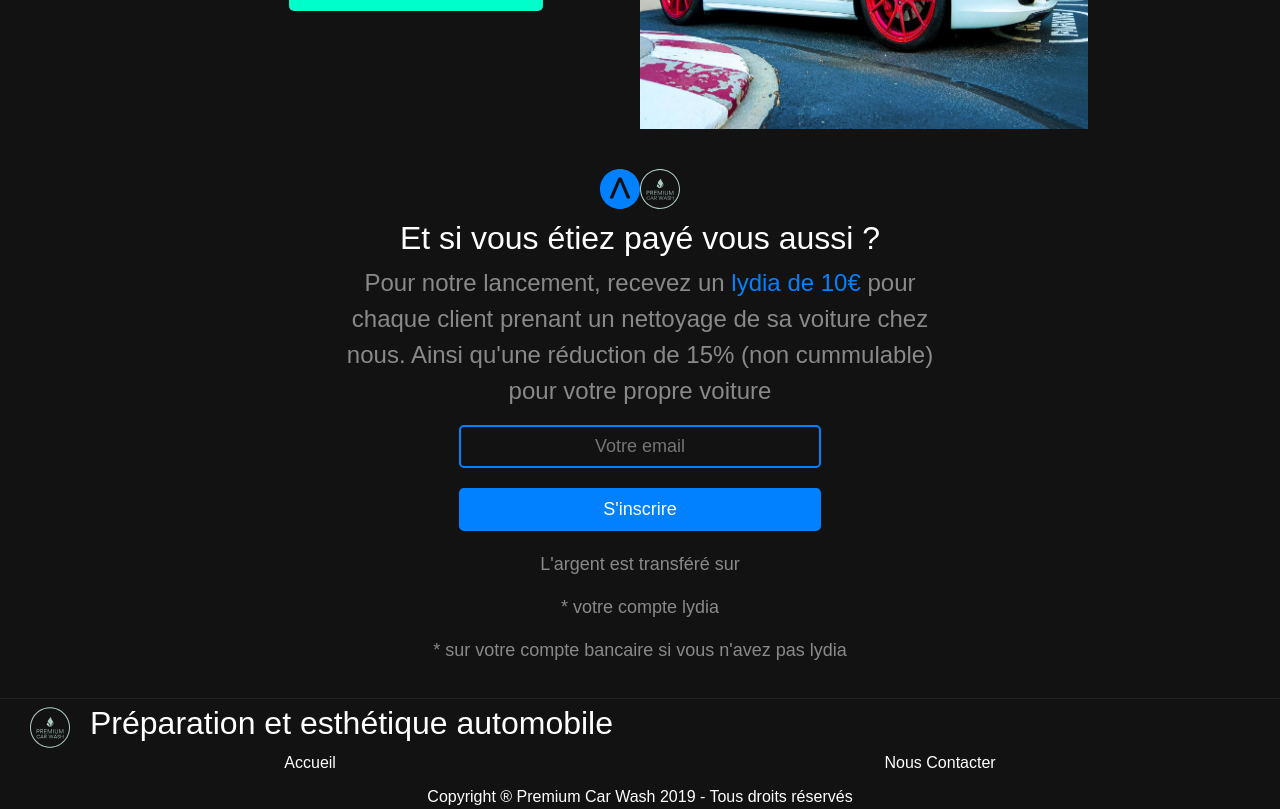
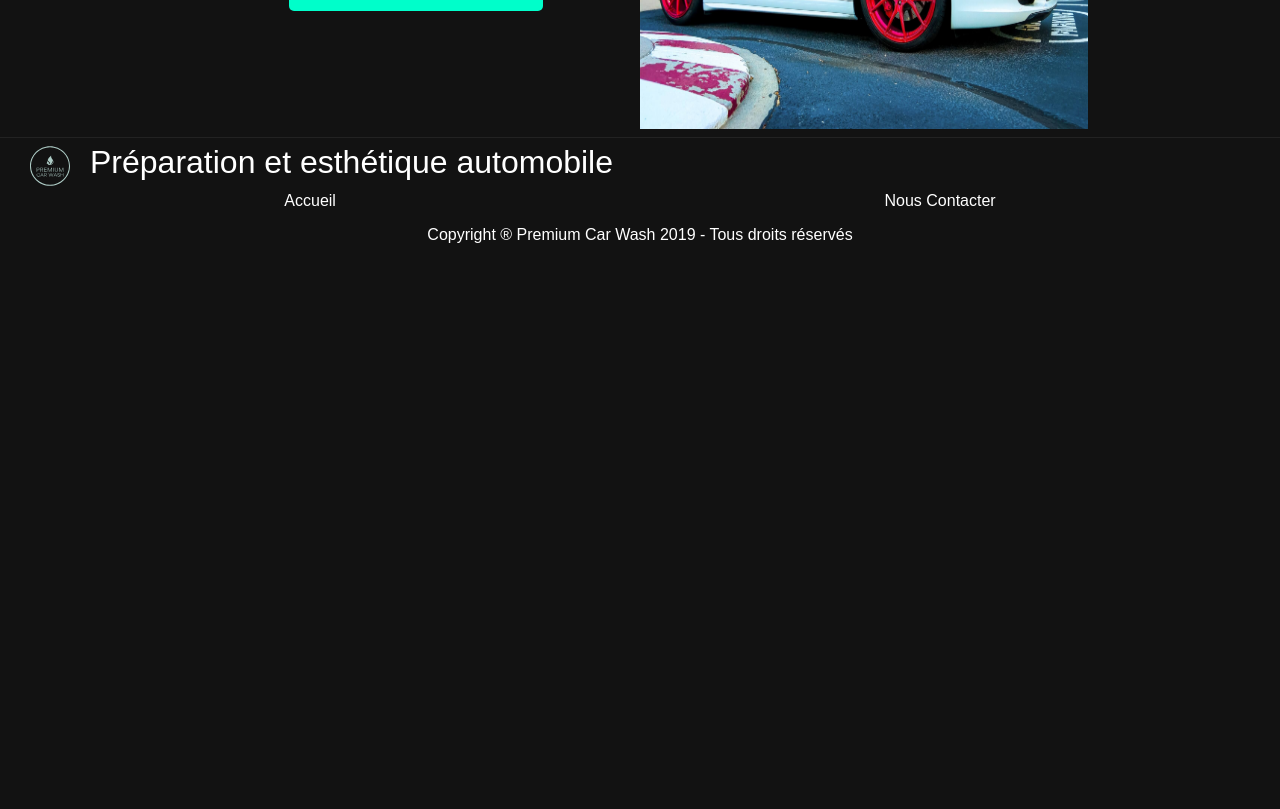
Before and after one commit to Yvens16/next-premium-car-wash, a Next.js app: page / in a window 1280 px wide. Shown: the part 1060-1869 px from the top of the page. After the commit the page ends 1307 px from the top, so only its background shows below. Built offline with nearby package versions, Linux system fonts and the light colour scheme; no server answers.

Commit message:
removed signup from homepage

```diff
--- a/pages/index.js
+++ b/pages/index.js
@@ -4,7 +4,7 @@ import styles from '../styles/Home.module.scss'
 const MobileHome = dynamic(() => import('components/home/MobileHome'))
 const DesktopHome = dynamic(() => import('components/home/DesktopHome'))
 // const Signup = dynamic(() => import('components/signup/signupBox'))
-import Signup from 'components/signup/signupBox'
+// import Signup from 'components/signup/signupBox'
 
 export default function Home () {
   return (
@@ -27,7 +27,7 @@ export default function Home () {
         <div className={styles.home_hero}>
           <MobileHome/>
           <DesktopHome/>
-          <Signup />
+          {/* <Signup /> */}
         </div>
       </main>
     </div>
```
